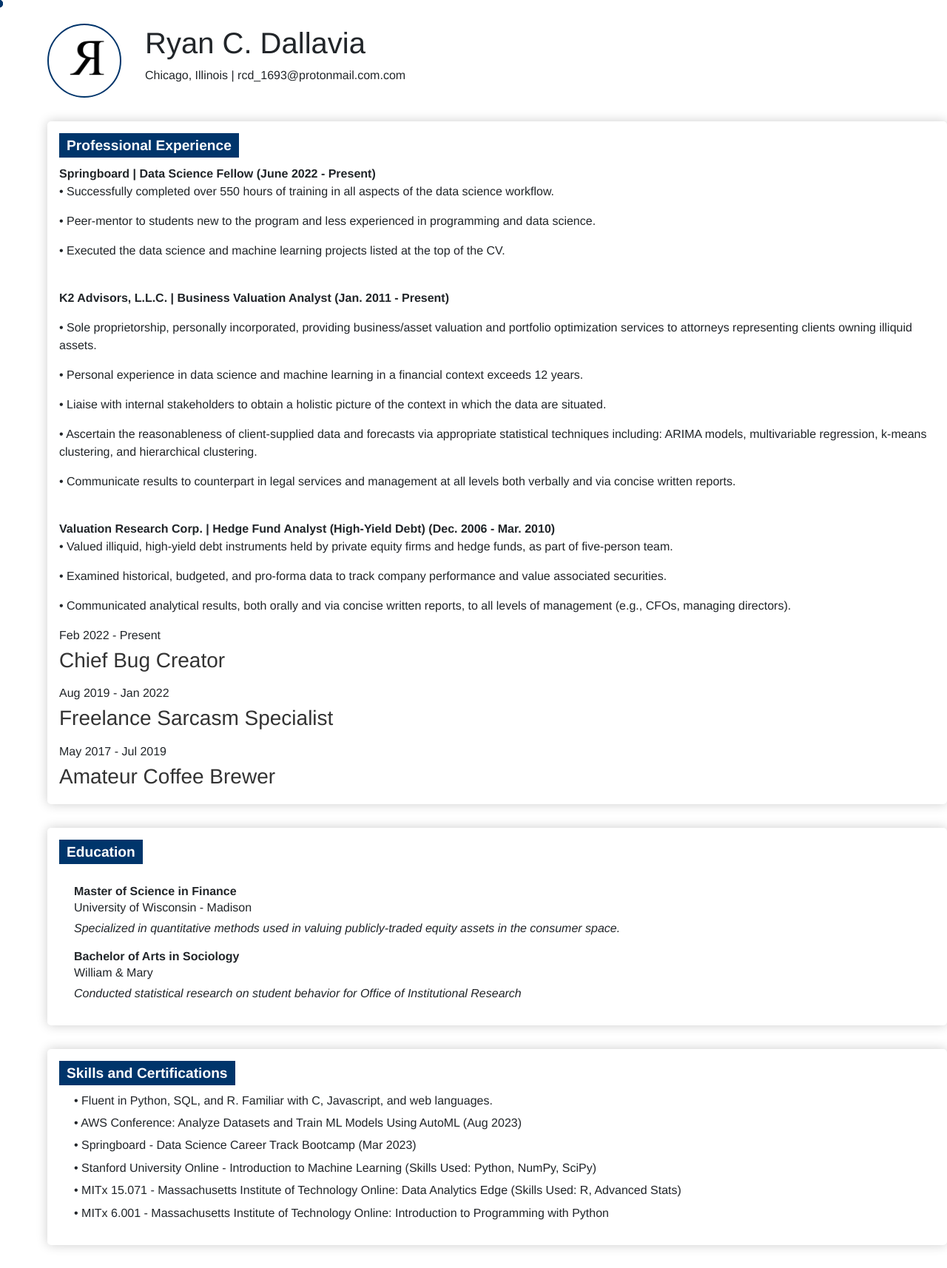
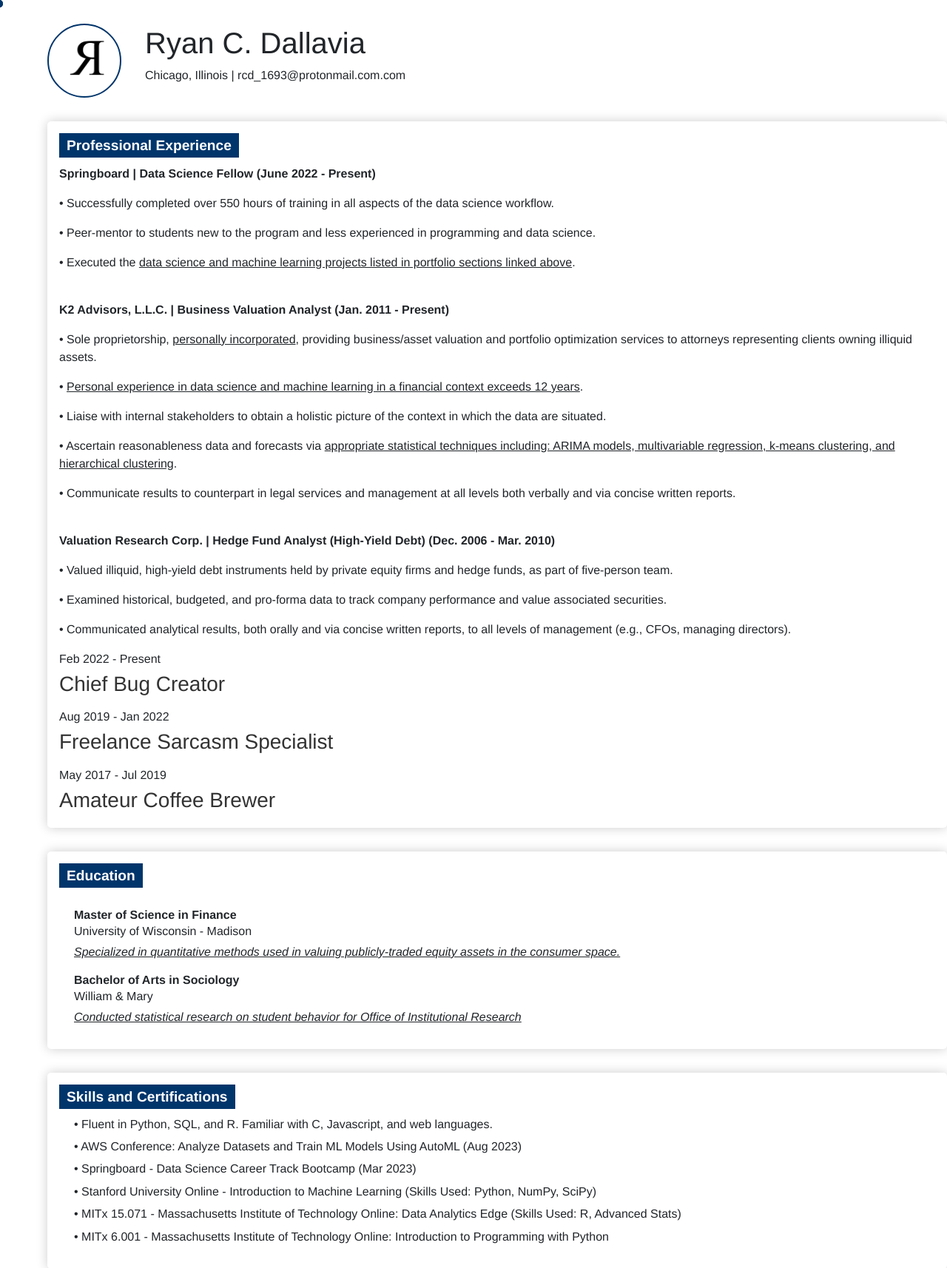
Before and after one commit to RDallavia/Website, a Flask app: page / in a window 1280 px wide. Shown: the top 1714 px of the page at 74% size. Before the commit the page ends 1688 px from the top, so only its background shows below. Run offline with Flask 3, Linux system fonts and the light colour scheme.

Commit message:
added underlines

```diff
--- a/templates/index.html
+++ b/templates/index.html
@@ -24,20 +24,20 @@
     <section class="resume-section" id="experience">
         <h2>Professional Experience</h2>
         <div id="timeline">
-        <strong>Springboard | Data Science Fellow (June 2022 - Present)</strong>
+        <p><strong>Springboard | Data Science Fellow (June 2022 - Present)</strong></p>
             <p>•	Successfully completed over 550 hours of training in all aspects of the data science workflow.</p>
             <p>•	Peer-mentor to students new to the program and less experienced in programming and data science.</p>
-            <p>•	Executed the data science and machine learning projects listed at the top of the CV.</p>
+            <p>•	Executed the <u>data science and machine learning projects listed in portfolio sections linked above</u>.</p>
             <br>
-        <strong>K2 Advisors, L.L.C. | Business Valuation Analyst (Jan. 2011 - Present)</p></strong>
-            <p>•	Sole proprietorship, personally incorporated, providing business/asset valuation and portfolio optimization
+        <p><strong>K2 Advisors, L.L.C. | Business Valuation Analyst (Jan. 2011 - Present)</strong></p>
+            <p>•	Sole proprietorship, <u>personally incorporated</u>, providing business/asset valuation and portfolio optimization
                     services to attorneys representing clients owning illiquid assets.</p>
-            <p>•	Personal experience in data science and machine learning in a financial context exceeds 12 years.</p>
-            <p>•	Liaise with internal stakeholders to obtain a holistic picture of the context in which the data are situated.
-            <p>•	Ascertain the reasonableness of client-supplied data and forecasts via appropriate statistical techniques including: ARIMA models, multivariable regression, k-means clustering, and hierarchical clustering.</p>
+            <p>•	<u>Personal experience in data science and machine learning in a financial context exceeds 12 years</u>.</p>
+            <p>•	Liaise with internal stakeholders to obtain a holistic picture of the context in which the data are situated.</p>
+            <p>•	Ascertain reasonableness data and forecasts via <u>appropriate statistical techniques including: ARIMA models, multivariable regression, k-means clustering, and hierarchical clustering</u>.</p>
             <p>•	Communicate results to counterpart in legal services and management at all levels both verbally and via concise written reports.</p>
             <br>
-        <strong>Valuation Research Corp. | Hedge Fund Analyst (High-Yield Debt)	(Dec. 2006 - Mar. 2010) </strong>
+        <p><strong>Valuation Research Corp. | Hedge Fund Analyst (High-Yield Debt)	(Dec. 2006 - Mar. 2010) </strong></p>
             <p>•	Valued illiquid, high-yield debt instruments held by private equity firms and hedge funds, as part of five-person team.</p>
             <p>•	Examined historical, budgeted, and pro-forma data to track company performance and value associated securities.</p>
             <p>•	Communicated analytical results, both orally and via concise written reports, to all levels of management (e.g., CFOs, managing directors).</p>
@@ -51,12 +51,12 @@
 			<li>
 				<span class="degree">Master of Science in Finance</span>
 				<span class="school">University of Wisconsin - Madison</span>
-				<p>Specialized in quantitative methods used in valuing publicly-traded equity assets in the consumer space. </p>
+				<p><u>Specialized in quantitative methods used in valuing publicly-traded equity assets in the consumer space.</u></p>
 			</li>
 			<li>
 				<span class="degree">Bachelor of Arts in Sociology</span>
 				<span class="school">William & Mary</span>
-				<p>Conducted statistical research on student behavior for Office of Institutional Research</p>
+				<p><u>Conducted statistical research on student behavior for Office of Institutional Research</u></p>
 			</li>
 		</ul>
 	</section>
```
